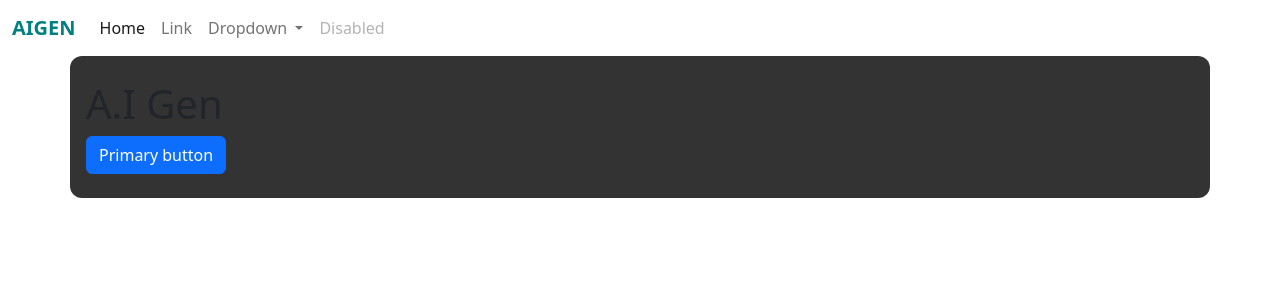
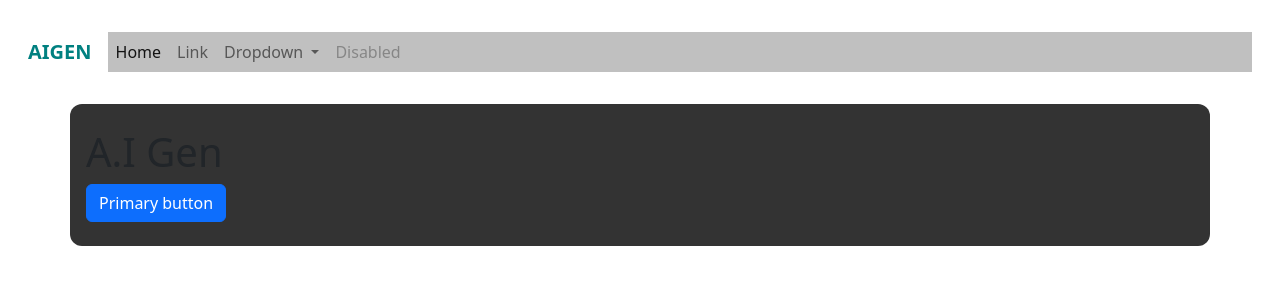
Before and after one commit to rickyanchores/aigen, a website built with Parcel: page src/index.html in a window 1280 px wide. Built offline with nearby package versions, Linux system fonts and the light colour scheme.

Commit message:
added images

```diff
--- a/src/index.html
+++ b/src/index.html
@@ -12,6 +12,7 @@
 
 
     <!--NAV-->
+    <div class="nav-container py-4 px-3 mx-auto">
       <nav class="navbar navbar-expand-lg ">
         <div class="container-fluid">
           <a class="navbar-brand" href="#">AIGEN</a>
@@ -44,6 +45,8 @@
           </div>
         </div>
       </nav>
+    </div>
+
 
     <!--Test-->
     <div class="container py-4 px-3 mx-auto">
--- a/src/scss/custom.scss
+++ b/src/scss/custom.scss
@@ -25,13 +25,19 @@ body{
     width: 80%;
     margin: auto;
 }
-
-
-.navbar{
-    background: none;
-    color: red;
-    .navbar-brand{
-        color: $secondary;
-        font-weight: bolder;
+.nav-container{
+    width: 100%;
+    margin: auto;
+    .navbar{
+        background: none;
+        .navbar-collapse{
+            display: flex;
+            justify-content: flex-end;
+            background: silver;
+        }
+        .navbar-brand{
+            color: $secondary;
+            font-weight: bolder;
+        }
     }
 }
```
Also changed, not shown: Screenshot 2022-12-17 at 20.24.46.png (added), dist/index.html, src/images/Rhickey cyberpunk_city_like_london_and_rome_with_angels__a29ab7dd-a1b1-4336-8c94-7206344cad3c.png (added), 5 other files. Lines whose indentation alone changed are shown as unchanged.
